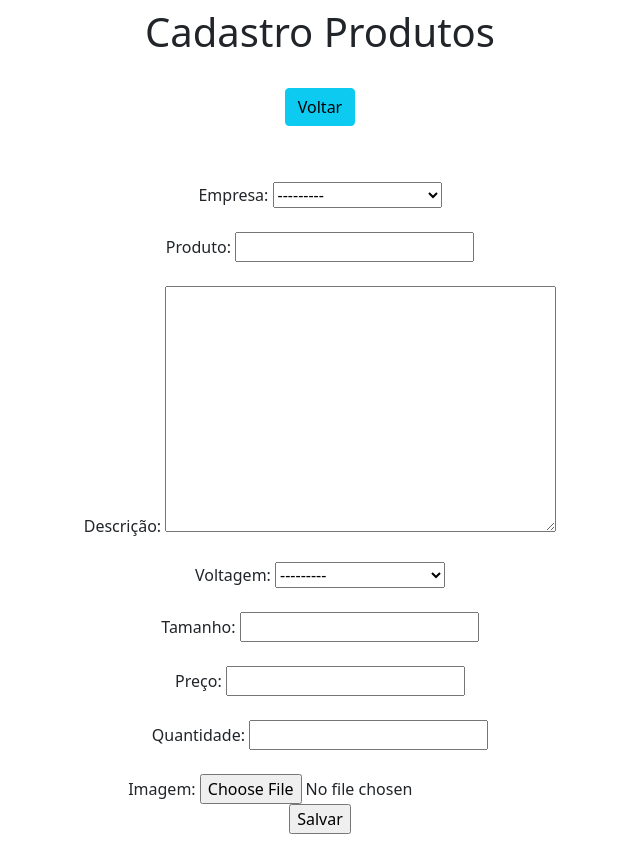
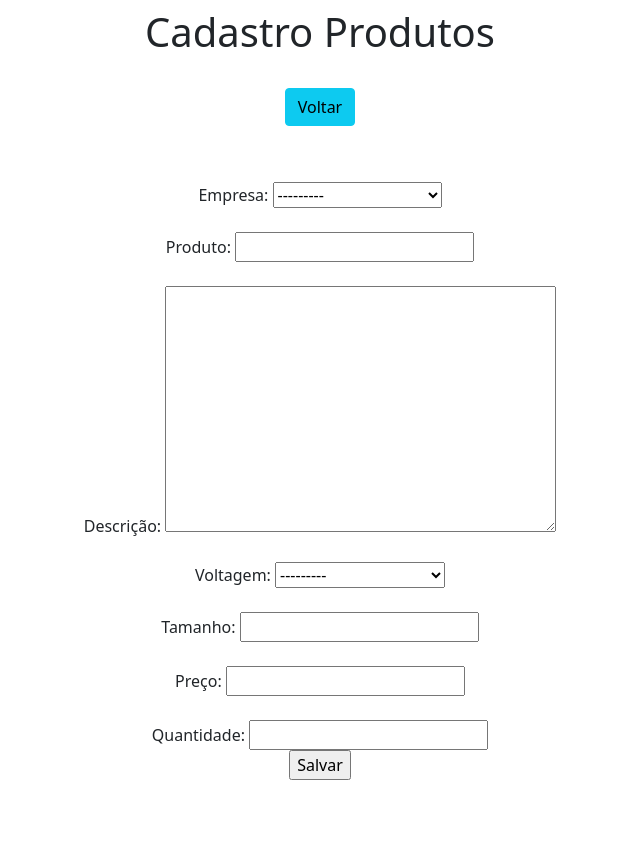
Before and after one commit to ericarocha/Desafio_Final_Luiza_Code_Adas, a Django app: page /cd_produto/ in a window 1280 px wide. Shown: the whole page, without its empty margins (320-960 px from the left). After the commit the page ends 780 px from the top, so only its background shows below. Run offline with Django 3.2, Linux system fonts and the light colour scheme; data comes from the database, SQL or seed files in the repository; both versions use the stored data as it was before the commit.

Commit message:
correção tela de cadastro produtos e exclusão campo imagem

```diff
--- a/app/Templates/cd_empresa.html
+++ b/app/Templates/cd_empresa.html
@@ -5,6 +5,7 @@
     <meta http-equiv="X-UA-Compatible" content="IE=edge">
     <meta name="viewport" content="width=device-width, initial-scale=1.0">
     <title>Cadastro Empresas</title>
+    <link href="https://cdn.jsdelivr.net/npm/bootstrap@5.1.1/dist/css/bootstrap.min.css" rel="stylesheet" integrity="sha384-F3w7mX95PdgyTmZZMECAngseQB83DfGTowi0iMjiWaeVhAn4FJkqJByhZMI3AhiU" crossorigin="anonymous">
 </head>
 <body>
 </div>
--- a/app/Templates/cd_produto.html
+++ b/app/Templates/cd_produto.html
@@ -8,7 +8,6 @@
     <link href="https://cdn.jsdelivr.net/npm/bootstrap@5.1.1/dist/css/bootstrap.min.css" rel="stylesheet" integrity="sha384-F3w7mX95PdgyTmZZMECAngseQB83DfGTowi0iMjiWaeVhAn4FJkqJByhZMI3AhiU" crossorigin="anonymous">
 </head>
 <body>
-    <form>
     <div class='col-8 m-auto pt-2 pb-2 text-center'>
         <h1>Cadastro Produtos</h1>
     </div>
@@ -28,13 +27,13 @@
             <div class="form-grupo mt-4">Descrição: {{ cdproduto.descricao }}</div>
             <div class="form-grupo mt-4">Voltagem: {{ cdproduto.id_voltagem }}</div>
             <div class="form-grupo mt-4">Tamanho: {{ cdproduto.tamanho }}</div>
-            <div class="form-grupo mt-4">Preço: {{ cdproduto.preco }}</div>
+            <div class="form-grupo mt-4">Preço: {{ cdproduto.preço }}</div>
             <div class="form-grupo mt-4">Quantidade: {{ cdproduto.quantidade }}</div>
-            <div class="form-grupo mt-4">Imagem: {{ cdproduto.imagem }}</div>
+           <!-- <div class="form-grupo mt-4">Imagem: {{ cdproduto.imagem }}</div>-->
+
 
                 <input type="submit" class="submit-btn btn-sucess" value="Salvar">
         </form>
-
     </div>
 </body>
 </html>
--- a/app/models.py
+++ b/app/models.py
@@ -18,6 +18,6 @@ class Produtos (models.Model):
     descricao = models.TextField(blank=True, null=True)
     id_voltagem = models.ForeignKey(Voltagens, on_delete=models.CASCADE)
     tamanho = models.CharField(max_length=15)
-    preco = models.CharField(max_length=15)
+    preço = models.CharField(max_length=15)
     quantidade = models.IntegerField()
-    imagem = models.ImageField(upload_to = "imagens", blank=True, null=True)
+    # imagem = models.ImageField(upload_to = 'imagens', blank=True, null=True)
```
Also changed, not shown: app/migrations/0002_remove_produtos_imagem.py (added), db.sqlite3.
